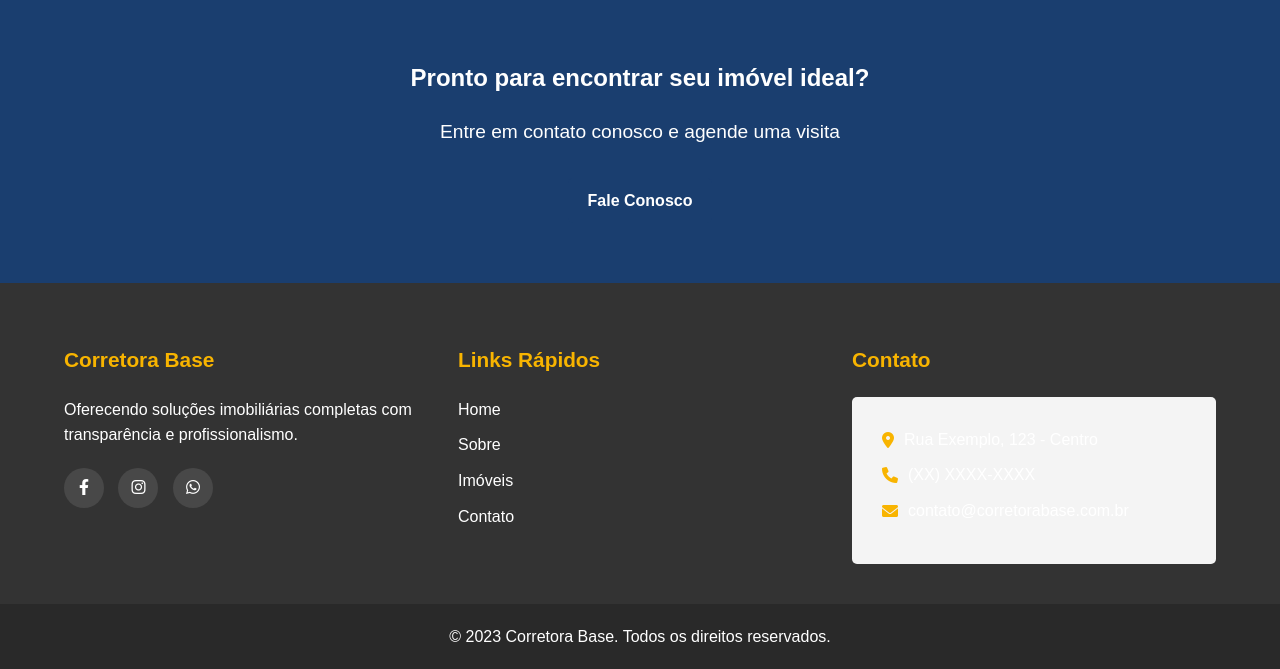
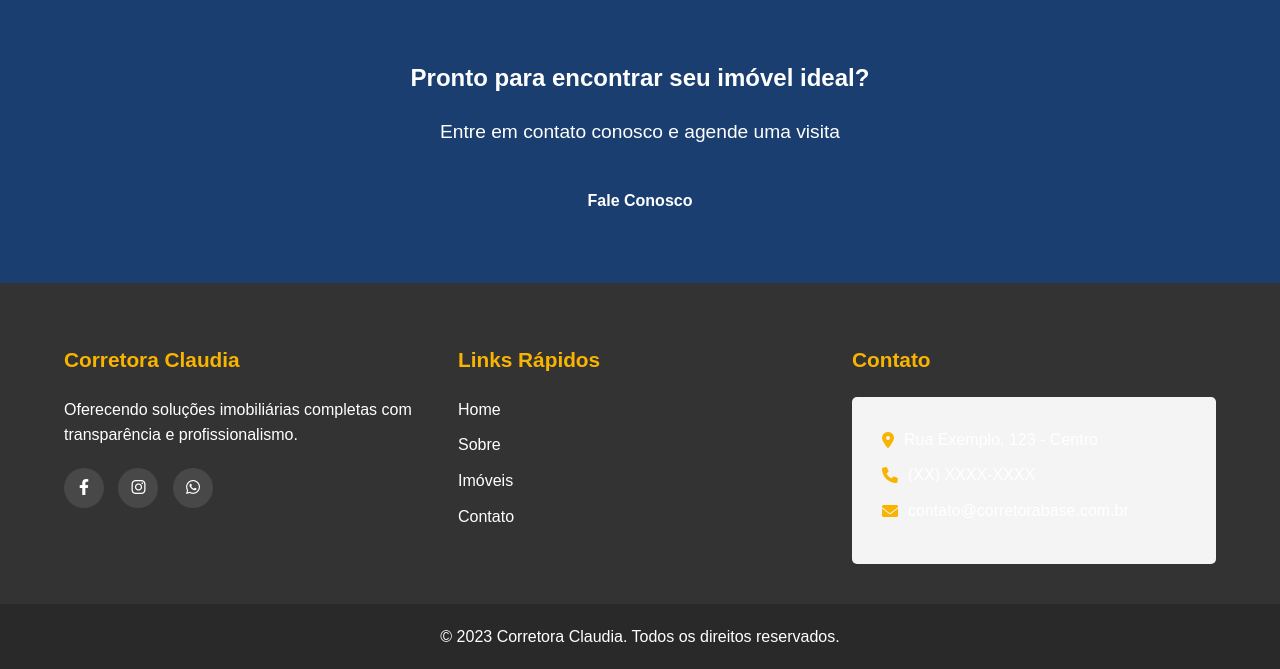
Before and after one commit to luka-cm12/corretora-imobiliaria, a PHP site: page / in a window 1280 px wide. Shown: the part 3156-3825 px from the top of the page. Run offline with PHP 8.4, Linux system fonts and the light colour scheme.

Commit message:
version 20-08

```diff
--- a/index.php
+++ b/index.php
@@ -3,7 +3,7 @@
 <head>
     <meta charset="UTF-8">
     <meta name="viewport" content="width=device-width, initial-scale=1.0">
-    <title>Corretora Base | Imóveis de Qualidade</title>
+    <title>Corretora Claudia | Imóveis de Qualidade</title>
     <link rel="stylesheet" href="public/assets/css/style.css">
     <link rel="stylesheet" href="https://cdnjs.cloudflare.com/ajax/libs/font-awesome/6.0.0-beta3/css/all.min.css">
 </head>
@@ -129,7 +129,7 @@
     <section class="about-section">
         <div class="container">
             <div class="about-content">
-                <h2 class="section-title">Sobre a Corretora Base</h2>
+                <h2 class="section-title">Sobre a Corretora Claudia</h2>
                 <p>Somos uma corretora de imóveis comprometida em oferecer o melhor serviço para nossos clientes. Com anos de experiência no mercado, ajudamos você a encontrar o imóvel perfeito ou a vender seu patrimônio com segurança e tranquilidade.</p>
                 <p>Nossa equipe é formada por profissionais qualificados que entendem as necessidades de cada cliente e trabalham para superar expectativas.</p>
                 <a href="sobre.php" class="btn">Saiba Mais</a>
@@ -171,7 +171,7 @@
             <div class="testimonials-slider">
                 <!-- Testimonial slides would go here -->
                 <div class="testimonial">
-                    <p>"A Corretora Base foi fundamental para eu encontrar meu apartamento dos sonhos. Profissionais extremamente competentes e atenciosos."</p>
+                    <p>"A Corretora Claudia foi fundamental para eu encontrar meu apartamento dos sonhos. Profissionais extremamente competentes e atenciosos."</p>
                     <div class="client-info">
                         <h4>João Silva</h4>
                         <p>Comprador</p>
@@ -195,7 +195,7 @@
         <div class="container">
             <div class="footer-grid">
                 <div class="footer-col">
-                    <h3>Corretora Base</h3>
+                    <h3>Corretora Claudia</h3>
                     <p>Oferecendo soluções imobiliárias completas com transparência e profissionalismo.</p>
                     <div class="footer-social">
                         <a href="#"><i class="fab fa-facebook-f"></i></a>
@@ -224,7 +224,7 @@
         </div>
         <div class="footer-bottom">
             <div class="container">
-                <p>&copy; 2023 Corretora Base. Todos os direitos reservados.</p>
+                <p>&copy; 2023 Corretora Claudia. Todos os direitos reservados.</p>
             </div>
         </div>
     </footer>
```
